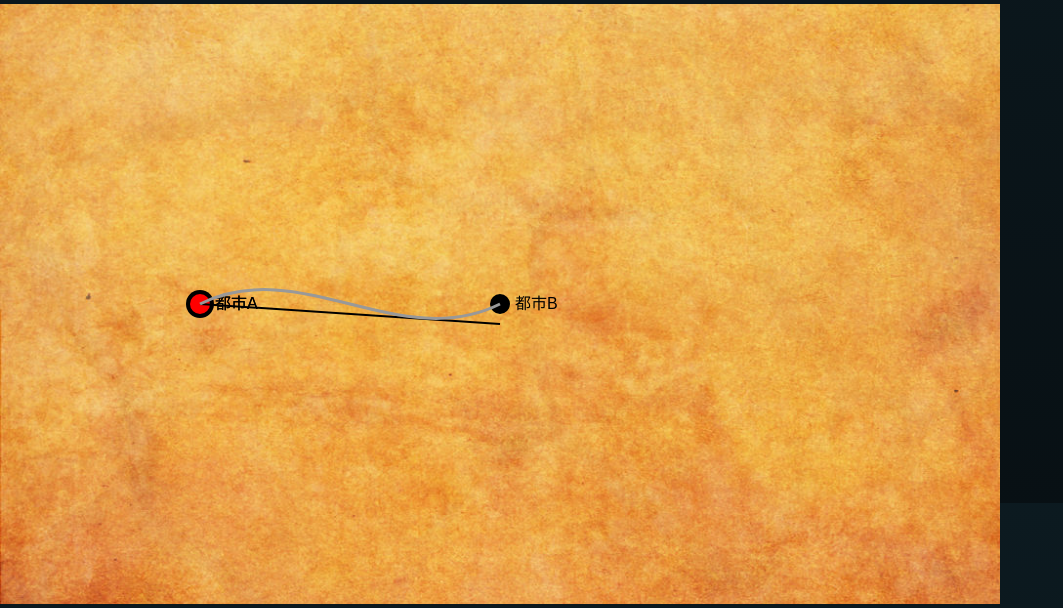
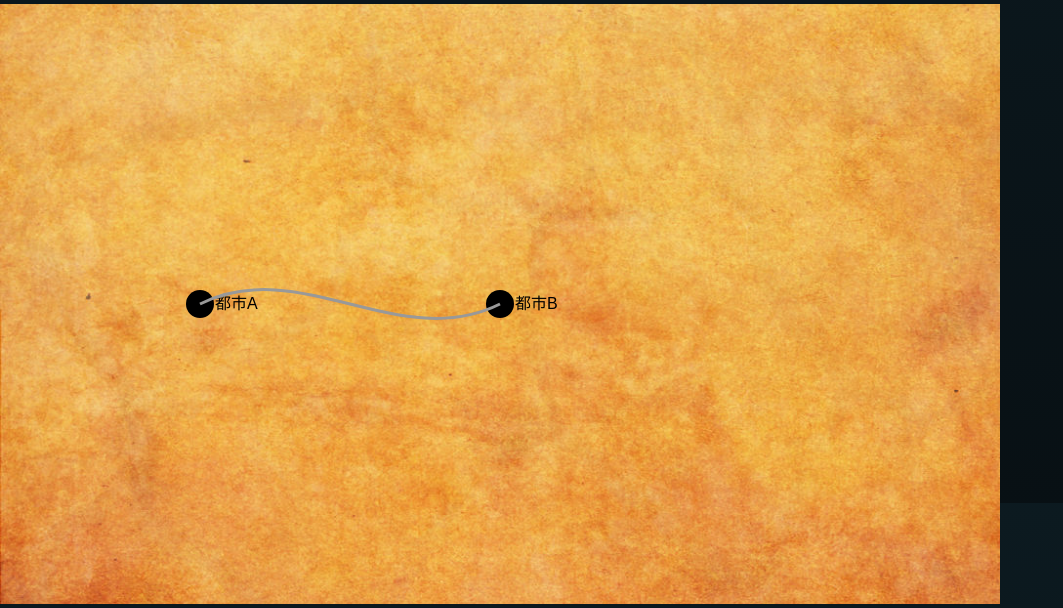
Before and after one commit to Novas-Shirogane/Beastilia, a Django app: template mygame/game/templates/onboarding_location.html in a window 1280 px wide. Shown: the part 297-905 px from the top of the page, without its empty margins (0-1063 px from the left). Run offline with Django 5.2, Linux system fonts and the light colour scheme; the template is opened without the code that fills it, so the values that code supplies are empty.

Commit message:
20251225-追加修正、動作確認

```diff
--- a/mygame/game/static/css/map.css
+++ b/mygame/game/static/css/map.css
@@ -15,8 +15,8 @@
   z-index: 10;
 }
 
-g.node .hit{
-  fill: rgba(0,0,0,0);      /* 透明 */
-  stroke: rgba(0,0,0,0);    /* 透明 */
+.hit{
+  fill: transparent;
+  stroke: transparent;    /* 透明 */
   pointer-events: all;      /* ここが重要 */
 }
--- a/mygame/game/templates/partials/world_map.svg.html
+++ b/mygame/game/templates/partials/world_map.svg.html
@@ -11,8 +11,8 @@
 
   <defs>
     <symbol id="cityNode" overflow="visible">
-      <circle r="10" class="dot" />
-      <circle r="14" class="hit" />
+      <circle r="14" class="dot" />
+      <circle r="30" class="hit" />
       <text x="15" y="5" class="label"></text>
     </symbol>
   </defs>
@@ -22,17 +22,9 @@
     <text x="15" y="5" class="label">都市A</text>
   </g>
 
-  <g class="node" data-id="city_a">
-    <circle cx="200" cy="300" r="10" fill="red" />
-    <circle class="hit" cx="200" cy="300" r="14" />
-    <text x="215" y="305">都市A</text>
-  </g>
-  <path id="road_ab" d="M200 300 L500 320" stroke="black" stroke-width="2" />
-
-  <g class="node" data-id="city_b">
-    <circle cx="500" cy="300" r="10" />
-    <circle class="hit" cx="500" cy="300" r="14" />
-    <text x="515" y="305">都市B</text>
+  <g class="node" data-id="city_b" transform="translate(500 300)">
+    <use href="#cityNode" />
+    <text x="15" y="5" class="label">都市B</text>
   </g>
 
   <g class="edge" data-from="city_a" data-to="city_b">
```
